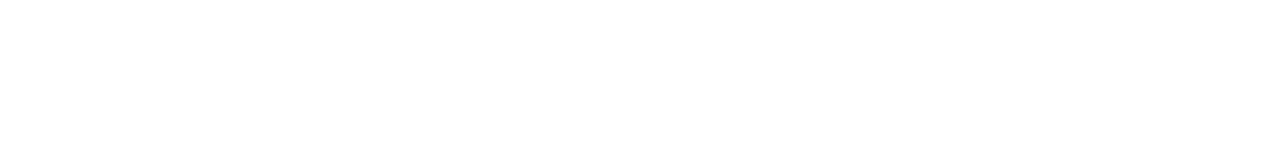
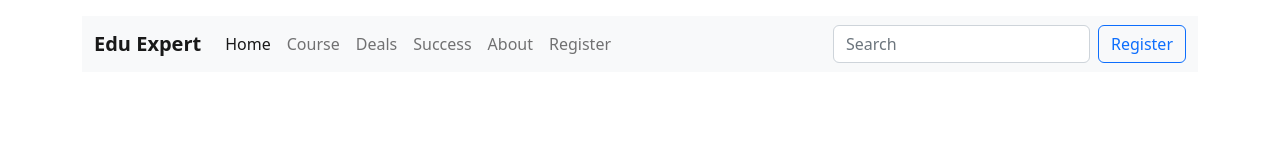
Before and after one commit to AhmedJobaer/Assignment-3, a plain HTML site: page index.html in a window 1280 px wide. Drawn offline with nearby package versions, Linux system fonts and the light colour scheme.

Commit message:
completed navbar

```diff
--- a/index.html
+++ b/index.html
@@ -5,12 +5,51 @@
     <meta charset="UTF-8">
     <meta http-equiv="X-UA-Compatible" content="IE=edge">
     <meta name="viewport" content="width=device-width, initial-scale=1.0">
-    <title>My Cards</title>
+    <title>Edu Expert</title>
     <link rel="stylesheet" href="https://cdn.jsdelivr.net/npm/bootstrap@5.2.0/dist/css/bootstrap.min.css">
 </head>
 
 <body>
+    <header class="container mt-3">
 
+        <nav class="navbar navbar-expand-lg bg-light">
+            <div class="container">
+                <a class="navbar-brand fw-bold" href="#">Edu Expert</a>
+                <button class="navbar-toggler" type="button" data-bs-toggle="collapse"
+                    data-bs-target="#navbarSupportedContent" aria-controls="navbarSupportedContent"
+                    aria-expanded="false" aria-label="Toggle navigation">
+                    <span class="navbar-toggler-icon"></span>
+                </button>
+                <div class="collapse navbar-collapse" id="navbarSupportedContent">
+                    <ul class="navbar-nav me-auto mb-2 mb-lg-0">
+                        <li class="nav-item">
+                            <a class="nav-link active" aria-current="page" href="#">Home</a>
+                        </li>
+                        <li class="nav-item">
+                            <a class="nav-link" href="#">Course</a>
+                        </li>
+                        <li class="nav-item">
+                            <a class="nav-link" href="#">Deals</a>
+                        </li>
+                        <li class="nav-item">
+                            <a class="nav-link" href="#">Success</a>
+                        </li>
+                        <li class="nav-item">
+                            <a class="nav-link" href="#">About</a>
+                        </li>
+                        <li class="nav-item">
+                            <a class="nav-link" href="#">Register</a>
+                        </li>
+                    </ul>
+                    <form class="d-flex" role="search">
+                        <input class="form-control me-2" type="search" placeholder="Search" aria-label="Search">
+                        <button class="btn btn-outline-primary" type="submit">Register</button>
+                    </form>
+                </div>
+            </div>
+        </nav>
+
+    </header>
 
 
     <script src="https://cdn.jsdelivr.net/npm/bootstrap@5.2.0/dist/js/bootstrap.bundle.min.js">
```
